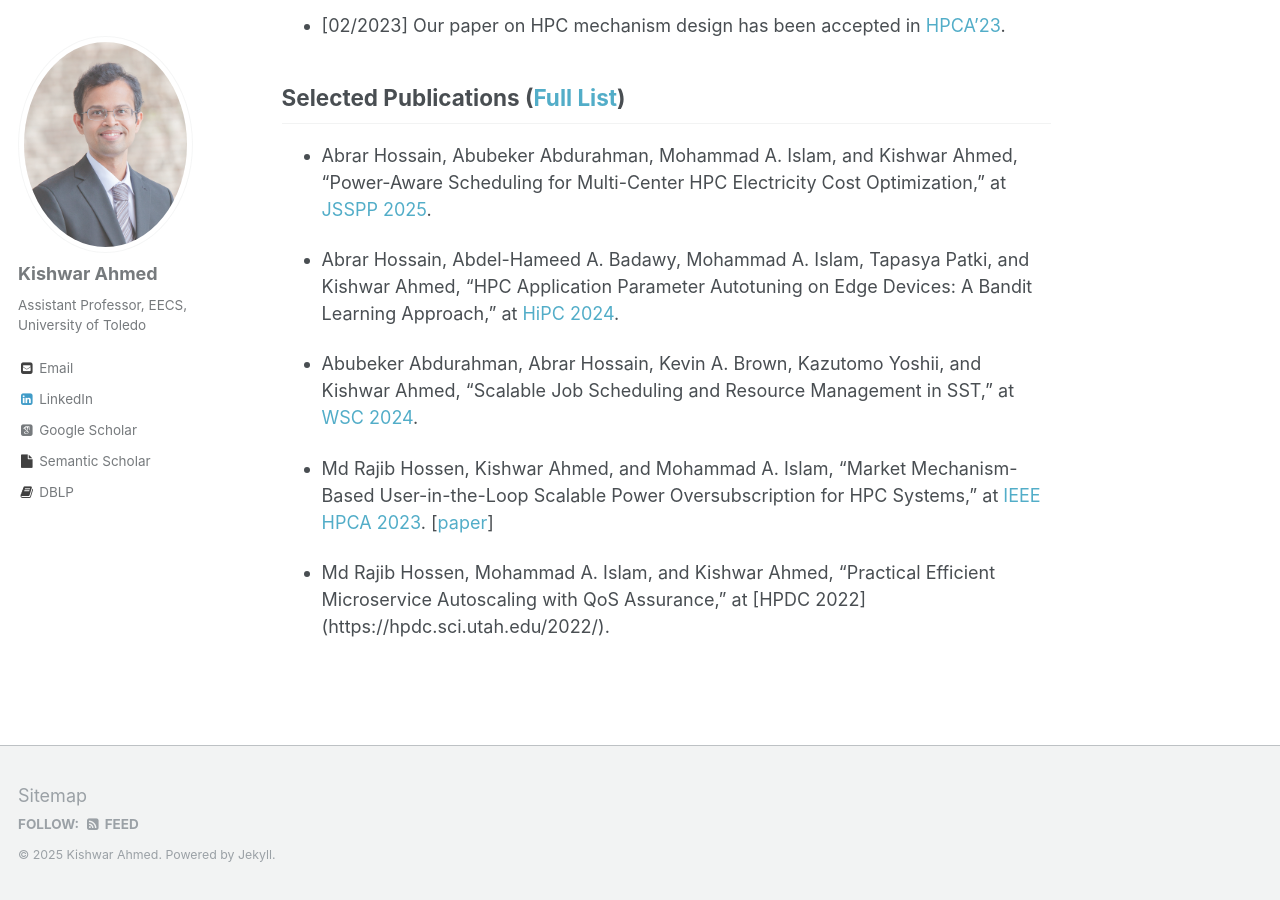
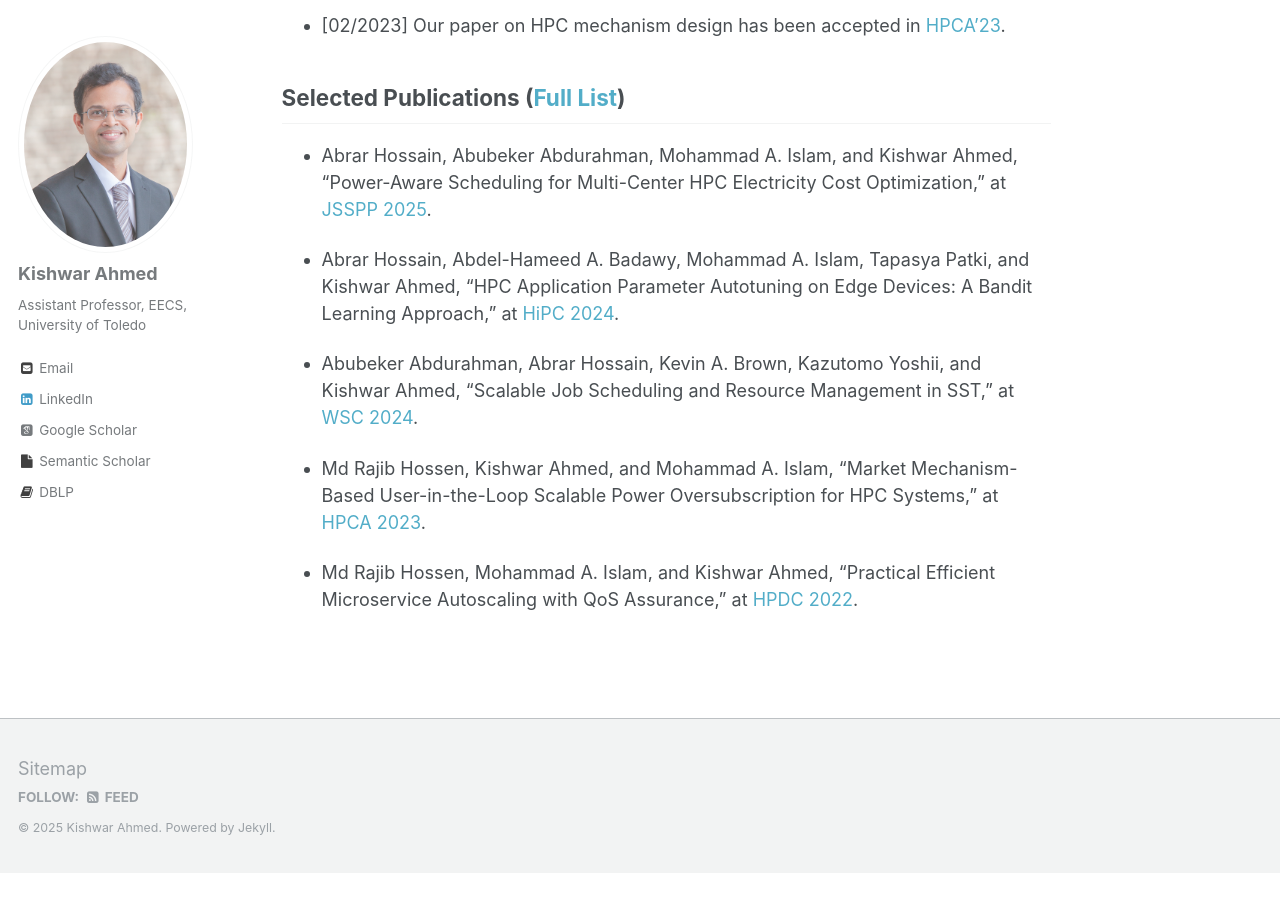
Before and after one commit to kishwarbd/kishwarbd.github.io, a Jekyll site: the page built from _pages/about.md, in a window 1280 px wide and 900 px high, scrolled down 854 px. Built offline with Jekyll 4.4.1, drawn with Linux system fonts in a browser that asks for light colours; some web fonts are replaced; after the commit the page ends 1727 px from its top, so only the background shows below that.

Commit message:
Update about.md

```diff
--- a/_pages/about.md
+++ b/_pages/about.md
@@ -38,6 +38,6 @@ Jason Liu](https://people.cis.fiu.edu/liux/). I also worked as a research aide a
 
 * Abubeker Abdurahman, Abrar Hossain, Kevin A. Brown, Kazutomo Yoshii, and Kishwar Ahmed, “Scalable Job Scheduling and Resource Management in SST,” at [WSC 2024](https://meetings.informs.org/wordpress/wsc2024/).
 
-* Md Rajib Hossen, Kishwar Ahmed, and Mohammad A. Islam, “Market Mechanism-Based User-in-the-Loop Scalable Power Oversubscription for HPC Systems,” at [IEEE HPCA 2023](https://ieeexplore.ieee.org/document/10071006). [[paper](https://ieeexplore.ieee.org/document/10071006)]
+* Md Rajib Hossen, Kishwar Ahmed, and Mohammad A. Islam, “Market Mechanism-Based User-in-the-Loop Scalable Power Oversubscription for HPC Systems,” at [HPCA 2023](https://ieeexplore.ieee.org/document/10071006).
 
-* Md Rajib Hossen, Mohammad A. Islam, and Kishwar Ahmed, “Practical Efficient Microservice Autoscaling with QoS Assurance,” at [HPDC 2022] (https://hpdc.sci.utah.edu/2022/).
+* Md Rajib Hossen, Mohammad A. Islam, and Kishwar Ahmed, “Practical Efficient Microservice Autoscaling with QoS Assurance,” at [HPDC 2022](https://hpdc.sci.utah.edu/2022/).
```
